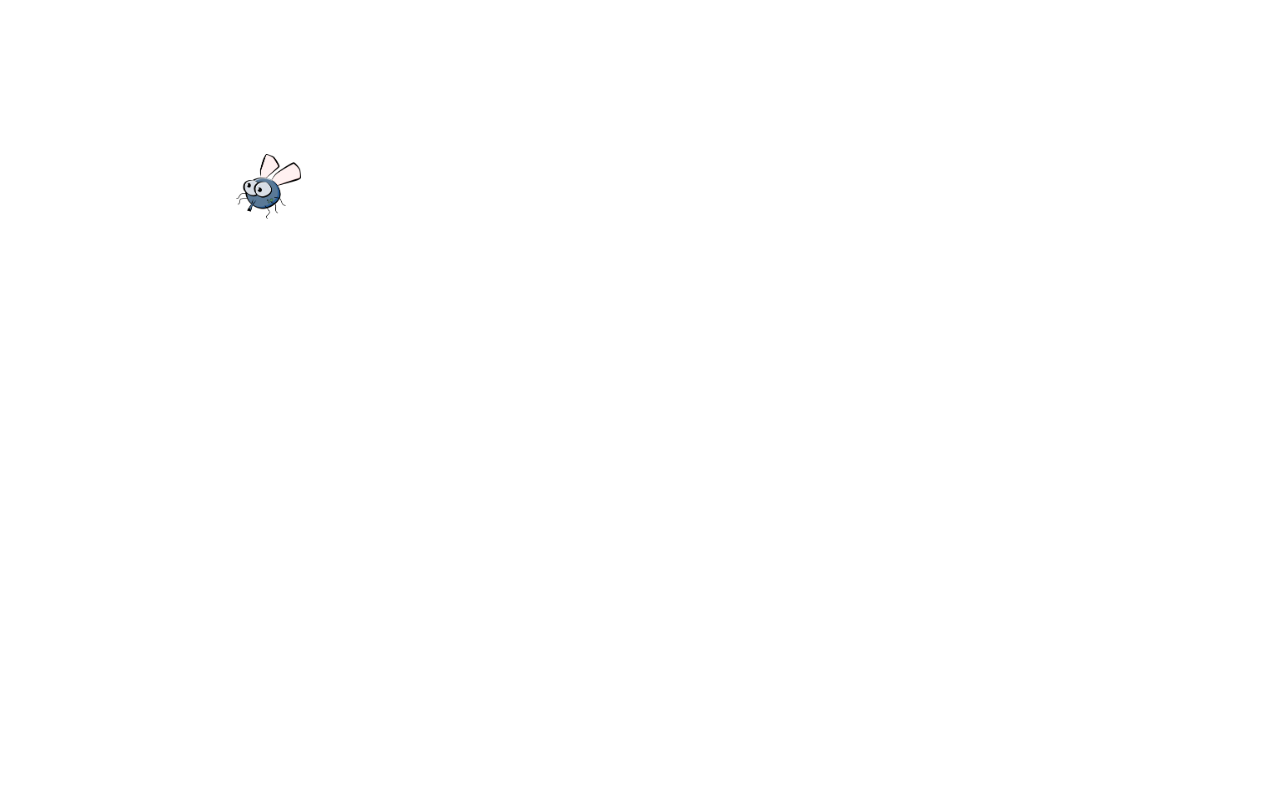
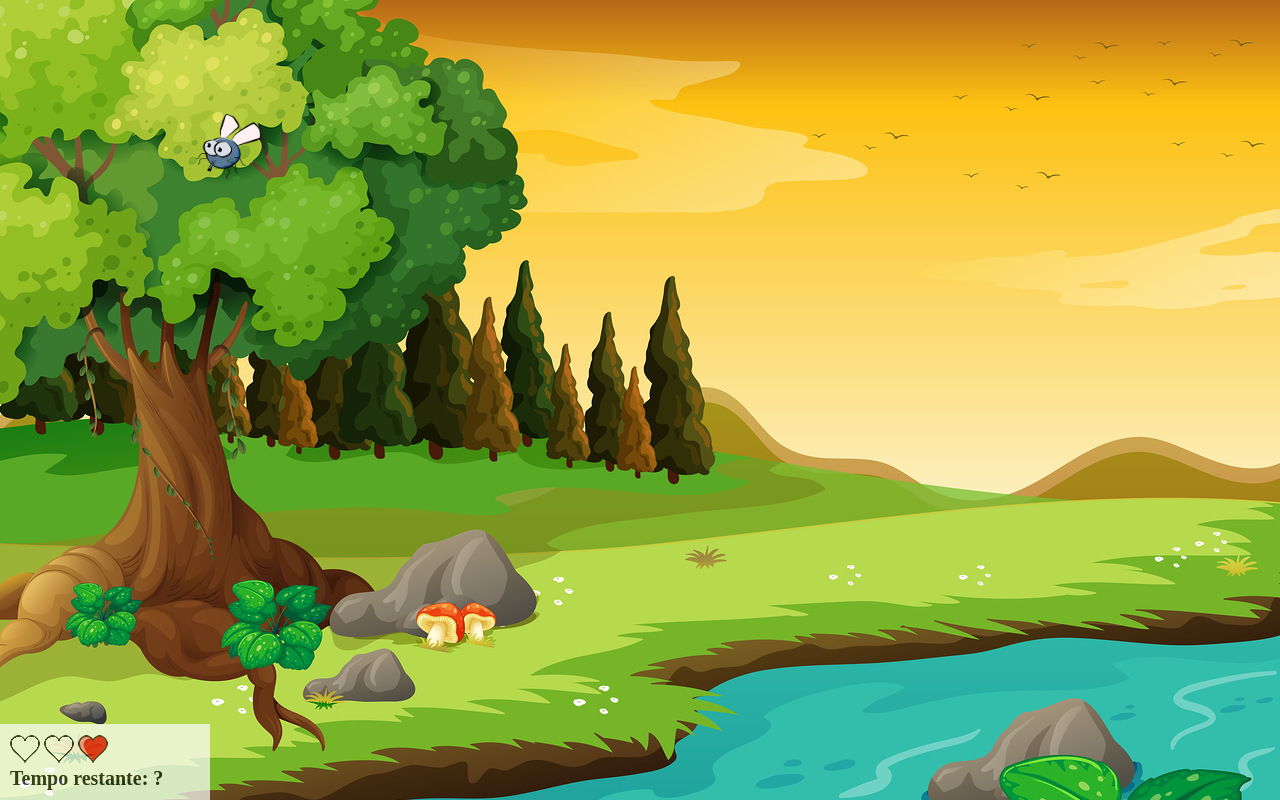
Before and after one commit to Lucas-Braz7x/App-mata-mosquito, a plain HTML site: page app.html in a window 1280 px wide. Drawn offline with Linux system fonts and the light colour scheme.

Commit message:
Incluindo monitoramento de vidas e o game over

```diff
--- a/app.html
+++ b/app.html
@@ -9,6 +9,17 @@
   <title>Mata-mosquito</title>
 </head>
 <body onresize="handleGameWindow()">
+  <div class="panel">
+    <div class="lifes">
+      <img id="life1" src="imagens/coracao_cheio.png" alt="Imagem do coração cheio">
+      <img id="life2" src="imagens/coracao_cheio.png" alt="Imagem do coração cheio">
+      <img id="life3" src="imagens/coracao_cheio.png" alt="Imagem do coração cheio">
+
+      <div class="stopwatch">
+        Tempo restante: ?
+      </div>
+    </div>
+  </div>
   <script>
       setInterval(()=>{
         randomPosition()
--- a/css/styles.css
+++ b/css/styles.css
@@ -1,3 +1,7 @@
+body{
+  background:  url(../imagens/bg.jpg) no-repeat top;
+  background-size: 100%;
+}
 .mosquito1{
   width: 50px;
   height: 50px;
@@ -20,3 +24,24 @@
 .sideB{
   transform: scaleX(-1);
 }
+
+.panel{
+  position: absolute;
+  left: 0;
+  width: 190px;
+  padding: 10px;
+  bottom: 0px;
+  border-top: 1px solid #fff;
+  background: #fff;
+  opacity: 0.7;
+}
+
+.lifes{
+  float: left;
+}
+
+.stopwatch{
+  float: left;
+  font-size: 20px;
+  font-weight: bold;
+}
--- a/js/app.js
+++ b/js/app.js
@@ -1,5 +1,6 @@
 var height = 0;
 var width = 0;
+var lifes = 1;
 //Recovery height:  and width
 function handleGameWindow(){
   height = window.innerHeight;
@@ -40,8 +41,8 @@ function randomPosition(){
 
   if(!document.getElementById(imgId)){
 
-    let positionX= Math.floor(Math.random() * width ) - 50;
-    let positionY = Math.floor(Math.random() * height ) - 50;
+    let positionX= Math.floor(Math.random() * width ) - 90;
+    let positionY = Math.floor(Math.random() * height ) - 90;
 
     positionX = positionX < 0 ? 0 : positionX;
     positionY = positionY < 0 ? 0 : positionY;
@@ -53,11 +54,19 @@ function randomPosition(){
     fly.style.top= positionY + 'px';
     fly.style.position ='absolute';
     fly.id = imgId;
+    fly.onclick = () =>{
+      this.remove();
+    }
 
     document.body.appendChild(fly);
-    imgId = false
   }else{
     document.getElementById(imgId).remove();
+    if(lifes > 3){
+      alert("SE FUDEUUUUUUU");
+    }else{
+      document.getElementById('life' + lifes).src="imagens/coracao_vazio.png";
+      lifes++;
+    }
   }
 
 }
```
